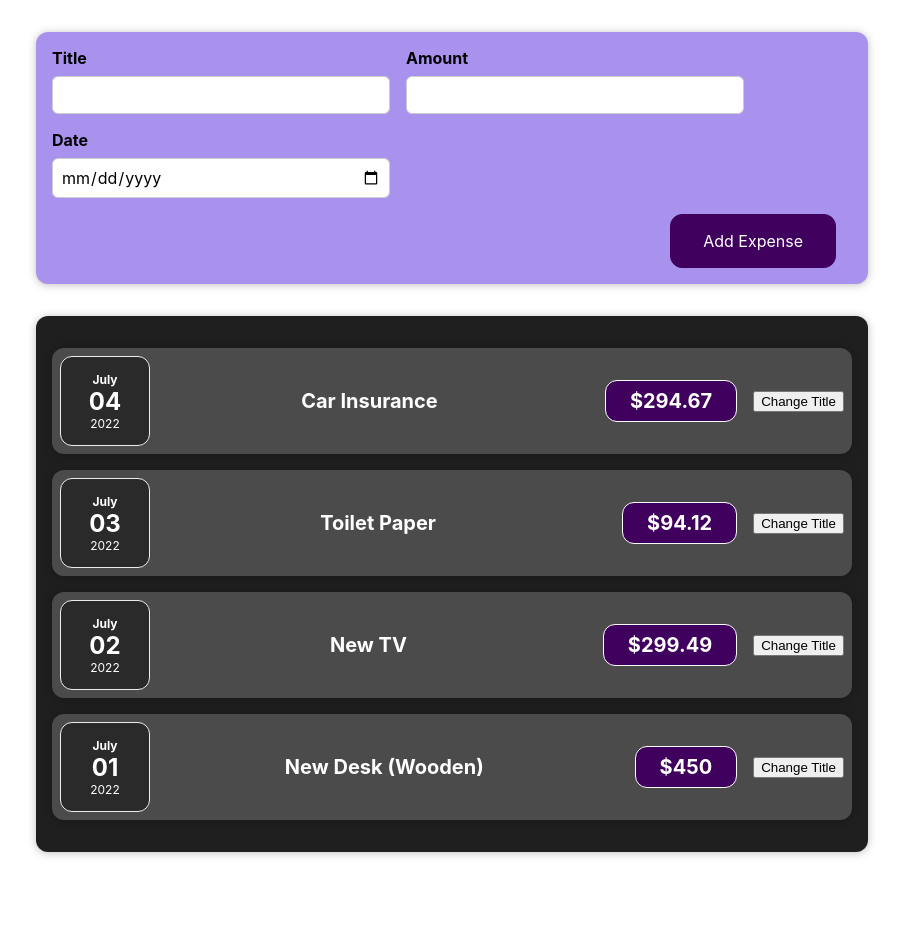
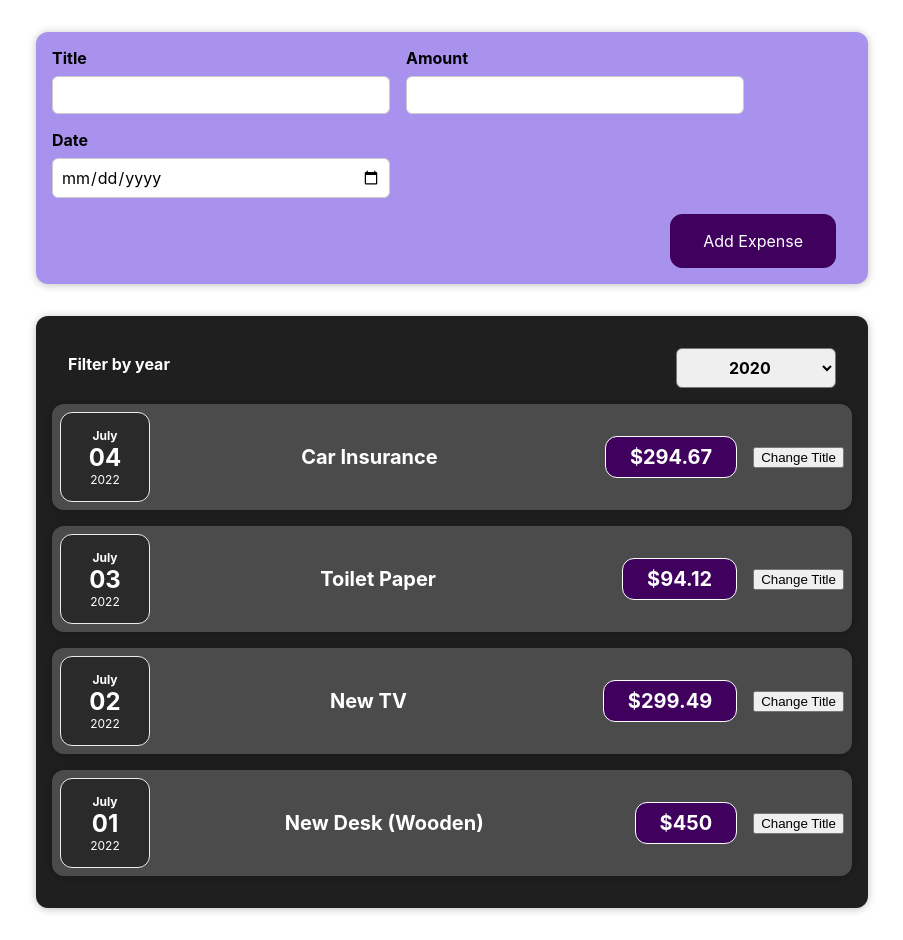
Before and after one commit to Jerry-Yeh/React-The-Complete-Guide-Section3to5, a React (Create React App) app: page / in a window 1280 px wide. Shown: the whole page, without its empty margins (188-1091 px from the left). Before the commit the page ends 884 px from the top, so only its background shows below. Built offline with nearby package versions, Linux system fonts and the light colour scheme.

Commit message:
Two-way binding with the expense filter.

```diff
--- a/src/App.js
+++ b/src/App.js
@@ -12,9 +12,13 @@
     { title: "New Desk (Wooden)", amount: 450, date: new Date(2022, 6, 1) },
   ];
 
+  const addExpenseHandler = expense => {
+    console.log('App.js', expense);
+  };
+
   return (
     <div className="App">
-      <NewExpense></NewExpense>
+      <NewExpense onAddExpense={addExpenseHandler}></NewExpense>
       <Expenses items={expenses} />
     </div>
   );
--- /dev/null
+++ b/src/components/Expenses/ExpenseFilter.css
@@ -0,0 +1,24 @@
+.expenses-filter {
+  color: white;
+  padding: 0 1rem;
+}
+
+.expenses-filter__control {
+  display: flex;
+  width: 100%;
+  align-items: center;
+  justify-content: space-between;
+  margin: 1rem 0;
+}
+
+.expenses-filter label {
+  font-weight: bold;
+  margin-bottom: 0.5rem;
+}
+
+.expenses-filter select {
+  font: inherit;
+  padding: 0.5rem 3rem;
+  font-weight: bold;
+  border-radius: 6px;
+}
--- /dev/null
+++ b/src/components/Expenses/ExpenseFilter.js
@@ -0,0 +1,27 @@
+/** @format */
+
+import React, { useState } from "react";
+
+import "./ExpenseFilter.css";
+
+const ExpensesFilter = (props) => {
+  const yearChangeHandler = (event) => {
+    props.onChnageFilter(event.target.value);
+  };
+
+  return (
+    <div className="expenses-filter">
+      <div className="expenses-filter__control">
+        <label>Filter by year</label>
+        <select value={props.selected} onChange={yearChangeHandler}>
+          <option value="2022">2022</option>
+          <option value="2021">2021</option>
+          <option value="2020">2020</option>
+          <option value="2019">2019</option>
+        </select>
+      </div>
+    </div>
+  );
+};
+
+export default ExpensesFilter;
--- a/src/components/Expenses/Expenses.js
+++ b/src/components/Expenses/Expenses.js
@@ -1,12 +1,19 @@
 /** @format */
+import React, { useState } from "react";
 
 import ExpenseItem from "./ExpenseItem";
 import "./Expenses.css";
-import Card from '../UI/Card';
+import Card from "../UI/Card";
+import ExpensesFilter from "./ExpenseFilter";
 
 const Expense = (props) => {
+  const [filteredYear, setFilteredYear] = useState("2020");
+  const filterChangeHandler = (selectedYear) => {
+    console.log("selectedYear", selectedYear);
+  };
   return (
     <Card className="expenses">
+      <ExpensesFilter selected={filteredYear} onChnageFilter={filterChangeHandler} />
       <ExpenseItem
         title={props.items[0].title}
         amount={props.items[0].amount}
@@ -29,6 +36,6 @@
       />
     </Card>
   );
-}
+};
 
 export default Expense;
--- a/src/components/NewExpense/ExpenseForm.js
+++ b/src/components/NewExpense/ExpenseForm.js
@@ -4,7 +4,7 @@
 
 import "./ExpenseForm.css";
 
-const ExpenseForm = () => {
+const ExpenseForm = (props) => {
   const [enteredTitle, setEnteredTitle] = useState("");
   const [enteredAmount, setEnteredAmount] = useState("");
   const [enteredDate, setEnteredDate] = useState("");
@@ -48,7 +48,7 @@
       date: new Date(enteredDate),
     };
 
-    console.log(expenseData);
+    props.onEnteredExpense(expenseData);
     setEnteredTitle('');
     setEnteredAmount('');
     setEnteredDate('');
--- a/src/components/NewExpense/NewExpense.js
+++ b/src/components/NewExpense/NewExpense.js
@@ -3,10 +3,19 @@
 import ExpenseForm from './ExpenseForm';
 import './NewExpense.css';
 
-const NewExpense = () => {
+const NewExpense = (props) => {
+  const enteredExpenseHandler = (expense) => {
+    const expenseData = {
+      ...expense,
+      id: Math.random().toString(),
+    };
+
+    props.onAddExpense(expenseData);
+  };
+
   return (
     <div className='new-expense'>
-      <ExpenseForm />
+      <ExpenseForm onEnteredExpense={enteredExpenseHandler}/>
     </div>
   );
 };
```
